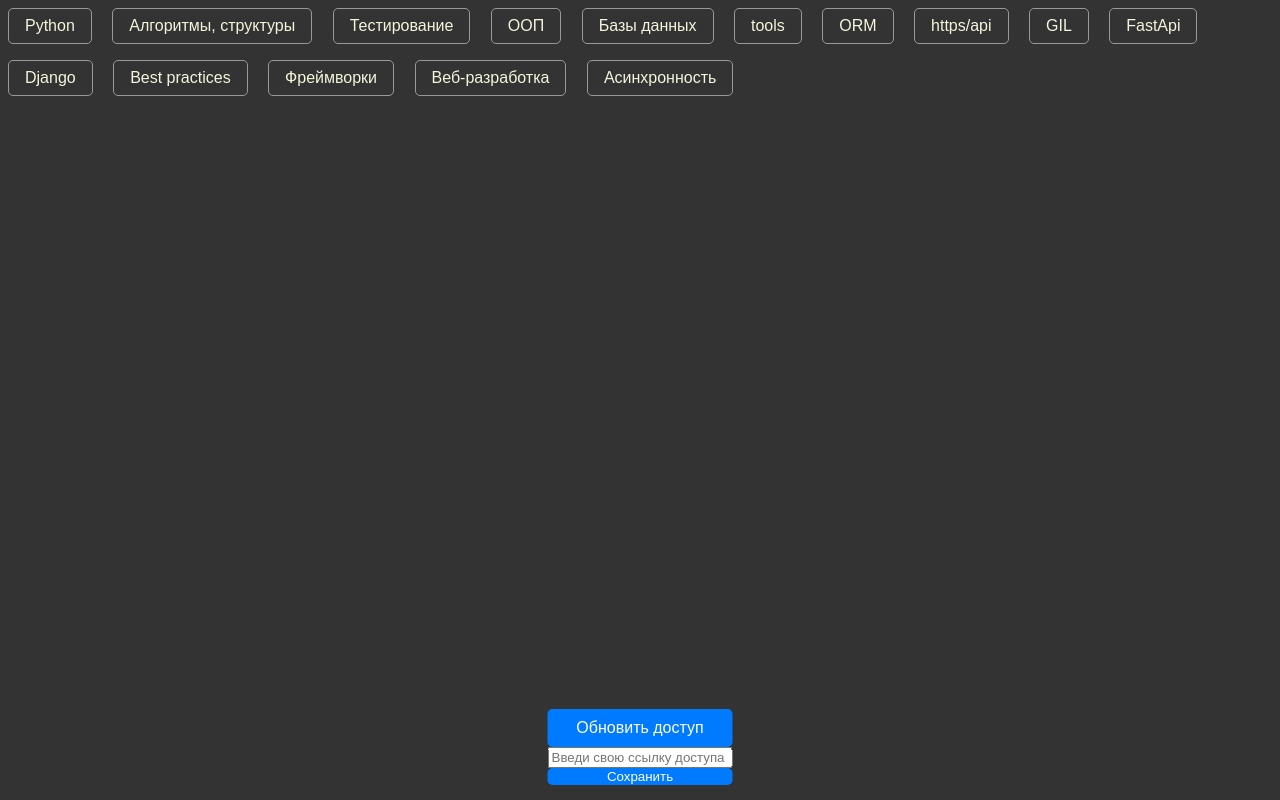
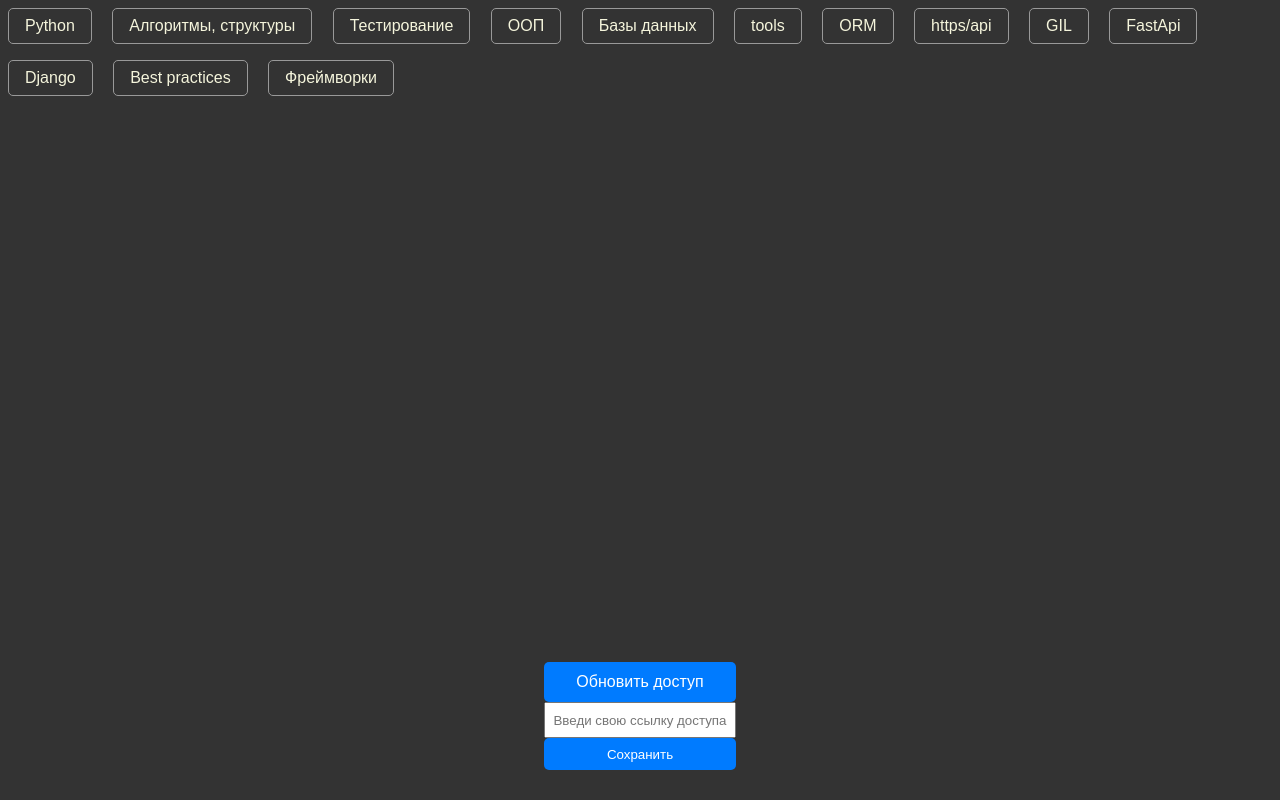
Before and after one commit to DANIRU44/random-question-for-offer, a plain HTML site: page index.html in a window 1280 px wide. Drawn offline with Linux system fonts and the light colour scheme.

Commit message:
update/ширина и высота

```diff
--- a/css/style.css
+++ b/css/style.css
@@ -5,6 +5,7 @@ body {
     margin: 0;
     padding: 0;
     justify-content: center;
+    align-items: center;
   }
 
   .checkbox-group input[type="checkbox"] {
@@ -27,20 +28,27 @@ body {
   }
 
 #random-link-container{
-    margin-top: 15vh;
+    margin-top: 30vh;
     display: flex;
     justify-content: center;
+    align-items: center;
     border-radius: 5px;
 }
 
 #random-link-container a{
+    display: flex;
+    align-items: center;
+    justify-content: center;
+    text-align: center;
     background-color: #007bff;
     color: #ffffff;
     text-decoration: none;
     border-radius: 10px;
-    padding: 40px;
-    font-size: large;
+    width: 30%;
+    height: 20vh;
+    font-size: 3em;
     font-weight: bolder;
+    padding: 10px;
 }
 
 #random-link-container a:hover{
@@ -55,24 +63,31 @@ body {
     left: 50%;
     transform: translateX(-50%);
     margin-top: 15px;
-    margin-bottom: 15px;
-}
-
-span {
-    position:static;
+    margin-bottom: 30px;
 }
 
 #your_link{
     display: flex;
+    align-items: center;
     justify-content: center;
+    text-align: center;
     background-color: #007bff;
     color: #ffffff;
     text-decoration: none;
     border-radius: 5px;
-    padding: 10px;
+    width: 15vw;
+    height: 5vh;
 }
 #your_link:hover {
     background-color: #0065d1;
+}
+
+#auth_link {
+    display: flex;
+    align-items: center;
+    justify-content: center;
+    text-align: center;
+    height: 30px;
 }
 
 button {
@@ -80,6 +95,12 @@ button {
     color: #ffffff;
     border-radius: 5px;
     border: none;
+    display: flex;
+    align-items: center;
+    justify-content: center;
+    text-align: center;
+    width: 15vw;
+    height: 4vh;
 }
 
 button:hover{
--- a/index.html
+++ b/index.html
@@ -31,7 +31,7 @@
     <label><input type="checkbox" id="asyn">Асинхронность</label>
 </div> -->
 
-<div class="checkbox-group">
+<div class="checkbox-group" onclick="location.reload()">
     <input type="checkbox" id="python"> <label for="python">Python</label>
     <input type="checkbox" id="algorithms_structures"> <label for="algorithms_structures">Алгоритмы, структуры</label>
     <input type="checkbox" id="testing"> <label for="testing">Тестирование</label>
@@ -45,8 +45,8 @@
     <input type="checkbox" id="django"> <label for="django">Django</label>
     <input type="checkbox" id="best_practices"> <label for="best_practices">Best practices</label>
     <input type="checkbox" id="frameworks"> <label for="frameworks">Фреймворки</label>
-    <input type="checkbox" id="web"> <label for="web">Веб-разработка</label>
-    <input type="checkbox" id="asyn"> <label for="asyn">Асинхронность</label>
+    <!-- <input type="checkbox" id="web"> <label for="web">Веб-разработка</label>
+    <input type="checkbox" id="asyn"> <label for="asyn">Асинхронность</label> -->
 
 </div>
 
--- a/js/script.js
+++ b/js/script.js
@@ -1010,6 +1010,7 @@ function saveCheckboxState() {
     Object.keys(links).forEach(function (id) {
         localStorage.setItem(id, document.getElementById(id).checked);
     });
+    generateRandomLink();
 }
 
 // Оптимизированная функция восстановления состояния чекбоксов
@@ -1020,6 +1021,7 @@ function restoreCheckboxState() {
             checkbox.checked = (localStorage.getItem(id) === 'true');
         }
     });
+
 }
 
 // Прикрепляем функцию сохранения к событию изменения для всех чекбоксов
```
